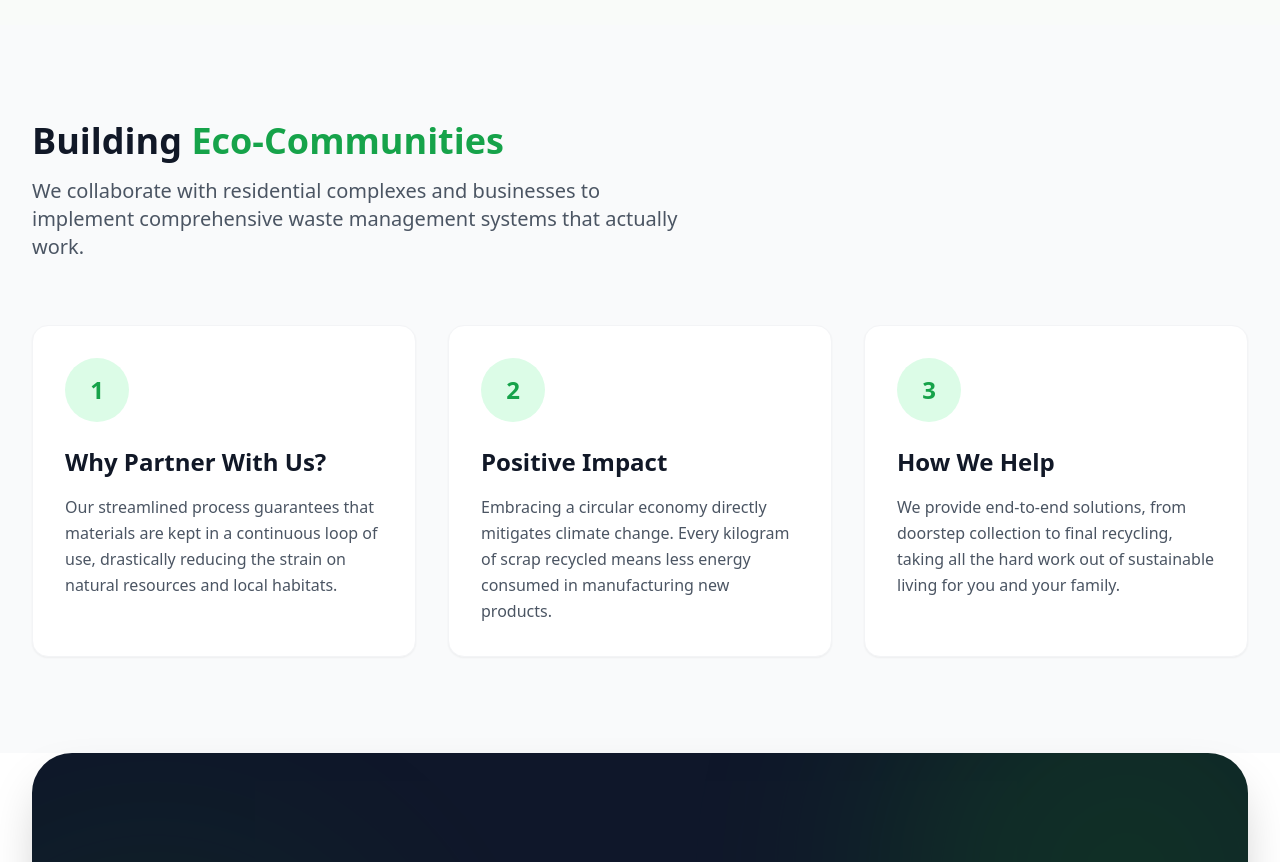
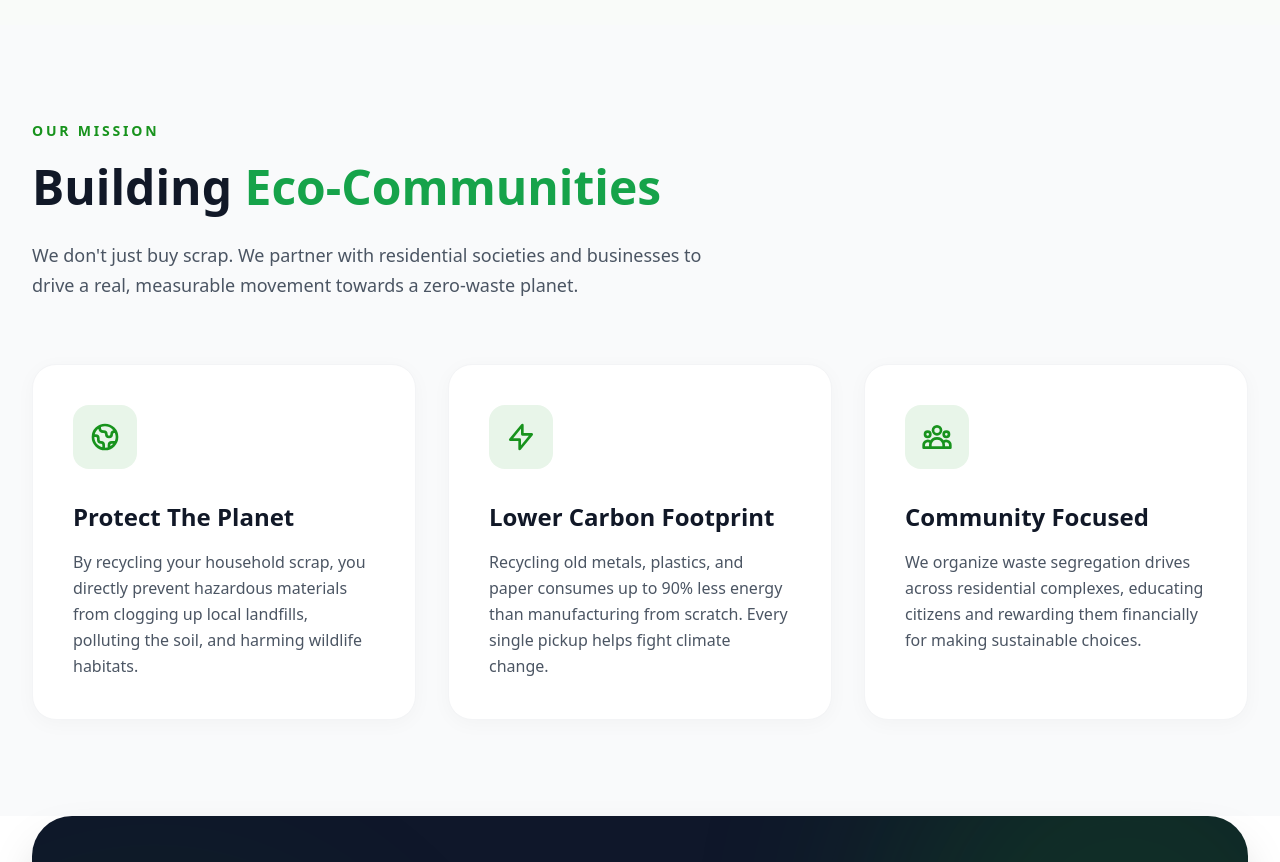
Before and after one commit to DVEX-Labs/TKM-Scrap-Frontend, a React (Vite) app: page / in a window 1280 px wide. Shown: the part 1760-2622 px from the top of the page. Built offline with nearby package versions, Linux system fonts and the light colour scheme; a web font is replaced by a local one.

Commit message:
Update Eco-Communities section with custom icons and better copy

```diff
--- a/src/Components/Section1.jsx
+++ b/src/Components/Section1.jsx
@@ -10,38 +10,50 @@ function Section1() {
       <div className="container mx-auto py-24 px-4 sm:px-6 lg:px-8 bg-gray-50">
         <div className="max-w-7xl mx-auto">
           <div className="text-center md:text-left mb-16">
-            <h2 className="text-4xl font-extrabold text-gray-900">
+            <h4 className="text-[#18931D] font-bold text-sm tracking-[0.2em] uppercase mb-4">
+              OUR MISSION
+            </h4>
+            <h2 className="text-[36px] md:text-[48px] font-extrabold text-gray-900 leading-tight">
               Building <span className="text-green-600">Eco-Communities</span>
             </h2>
-            <p className="mt-4 max-w-2xl text-xl text-gray-600 mx-auto md:mx-0">
-              We collaborate with residential complexes and businesses to implement comprehensive waste management systems that actually work.
+            <p className="mt-6 max-w-2xl text-[18px] text-gray-600 mx-auto md:mx-0 leading-relaxed font-medium">
+              We don't just buy scrap. We partner with residential societies and businesses to drive a real, measurable movement towards a zero-waste planet.
             </p>
           </div>
 
           <div className="grid grid-cols-1 md:grid-cols-3 gap-8 relative">
-            <div className="absolute top-1/2 left-0 w-full h-1 bg-green-100 hidden md:block -z-10"></div>
+            <div className="absolute top-1/2 left-0 w-full h-1 bg-gradient-to-r from-transparent via-green-200 to-transparent hidden md:block -z-10"></div>
 
-            <div className="bg-white rounded-2xl p-8 shadow-sm border border-gray-100 hover:shadow-xl hover:-translate-y-2 transition-all duration-300 group">
-              <div className="w-16 h-16 bg-green-100 text-green-600 rounded-full flex items-center justify-center text-2xl font-bold mb-6 group-hover:bg-green-600 group-hover:text-white transition-colors">1</div>
-              <h4 className="text-2xl font-bold text-gray-900 mb-4">Why Partner With Us?</h4>
+            {/* Card 1 */}
+            <div className="bg-white rounded-3xl p-10 shadow-[0_4px_20px_rgba(0,0,0,0.03)] border border-gray-100 hover:shadow-[0_8px_30px_rgba(24,147,29,0.08)] hover:-translate-y-2 transition-all duration-300 group">
+              <div className="w-16 h-16 bg-[#E8F5E9] rounded-2xl flex items-center justify-center mb-8 group-hover:bg-[#18931D] transition-colors duration-300">
+                <svg className="w-8 h-8 text-[#18931D] group-hover:text-white transition-colors duration-300" fill="none" stroke="currentColor" viewBox="0 0 24 24"><path strokeLinecap="round" strokeLinejoin="round" strokeWidth="2" d="M3.055 11H5a2 2 0 012 2v1a2 2 0 002 2 2 2 0 012 2v2.945M8 3.935V5.5A2.5 2.5 0 0010.5 8h.5a2 2 0 012 2 2 2 0 104 0 2 2 0 012-2h1.064M15 20.488V18a2 2 0 012-2h3.064M21 12a9 9 0 11-18 0 9 9 0 0118 0z"></path></svg>
+              </div>
+              <h4 className="text-2xl font-bold text-gray-900 mb-4">Protect The Planet</h4>
               <p className="text-gray-600 leading-relaxed">
-                Our streamlined process guarantees that materials are kept in a continuous loop of use, drastically reducing the strain on natural resources and local habitats.
+                By recycling your household scrap, you directly prevent hazardous materials from clogging up local landfills, polluting the soil, and harming wildlife habitats.
               </p>
             </div>
 
-            <div className="bg-white rounded-2xl p-8 shadow-sm border border-gray-100 hover:shadow-xl hover:-translate-y-2 transition-all duration-300 group">
-              <div className="w-16 h-16 bg-green-100 text-green-600 rounded-full flex items-center justify-center text-2xl font-bold mb-6 group-hover:bg-green-600 group-hover:text-white transition-colors">2</div>
-              <h4 className="text-2xl font-bold text-gray-900 mb-4">Positive Impact</h4>
+            {/* Card 2 */}
+            <div className="bg-white rounded-3xl p-10 shadow-[0_4px_20px_rgba(0,0,0,0.03)] border border-gray-100 hover:shadow-[0_8px_30px_rgba(24,147,29,0.08)] hover:-translate-y-2 transition-all duration-300 group">
+              <div className="w-16 h-16 bg-[#E8F5E9] rounded-2xl flex items-center justify-center mb-8 group-hover:bg-[#18931D] transition-colors duration-300">
+                <svg className="w-8 h-8 text-[#18931D] group-hover:text-white transition-colors duration-300" fill="none" stroke="currentColor" viewBox="0 0 24 24"><path strokeLinecap="round" strokeLinejoin="round" strokeWidth="2" d="M13 10V3L4 14h7v7l9-11h-7z"></path></svg>
+              </div>
+              <h4 className="text-2xl font-bold text-gray-900 mb-4">Lower Carbon Footprint</h4>
               <p className="text-gray-600 leading-relaxed">
-                Embracing a circular economy directly mitigates climate change. Every kilogram of scrap recycled means less energy consumed in manufacturing new products.
+                Recycling old metals, plastics, and paper consumes up to 90% less energy than manufacturing from scratch. Every single pickup helps fight climate change.
               </p>
             </div>
 
-            <div className="bg-white rounded-2xl p-8 shadow-sm border border-gray-100 hover:shadow-xl hover:-translate-y-2 transition-all duration-300 group">
-              <div className="w-16 h-16 bg-green-100 text-green-600 rounded-full flex items-center justify-center text-2xl font-bold mb-6 group-hover:bg-green-600 group-hover:text-white transition-colors">3</div>
-              <h4 className="text-2xl font-bold text-gray-900 mb-4">How We Help</h4>
+            {/* Card 3 */}
+            <div className="bg-white rounded-3xl p-10 shadow-[0_4px_20px_rgba(0,0,0,0.03)] border border-gray-100 hover:shadow-[0_8px_30px_rgba(24,147,29,0.08)] hover:-translate-y-2 transition-all duration-300 group">
+              <div className="w-16 h-16 bg-[#E8F5E9] rounded-2xl flex items-center justify-center mb-8 group-hover:bg-[#18931D] transition-colors duration-300">
+                <svg className="w-8 h-8 text-[#18931D] group-hover:text-white transition-colors duration-300" fill="none" stroke="currentColor" viewBox="0 0 24 24"><path strokeLinecap="round" strokeLinejoin="round" strokeWidth="2" d="M17 20h5v-2a3 3 0 00-5.356-1.857M17 20H7m10 0v-2c0-.656-.126-1.283-.356-1.857M7 20H2v-2a3 3 0 015.356-1.857M7 20v-2c0-.656.126-1.283.356-1.857m0 0a5.002 5.002 0 019.288 0M15 7a3 3 0 11-6 0 3 3 0 016 0zm6 3a2 2 0 11-4 0 2 2 0 014 0zM7 10a2 2 0 11-4 0 2 2 0 014 0z"></path></svg>
+              </div>
+              <h4 className="text-2xl font-bold text-gray-900 mb-4">Community Focused</h4>
               <p className="text-gray-600 leading-relaxed">
-                We provide end-to-end solutions, from doorstep collection to final recycling, taking all the hard work out of sustainable living for you and your family.
+                We organize waste segregation drives across residential complexes, educating citizens and rewarding them financially for making sustainable choices.
               </p>
             </div>
           </div>
```
